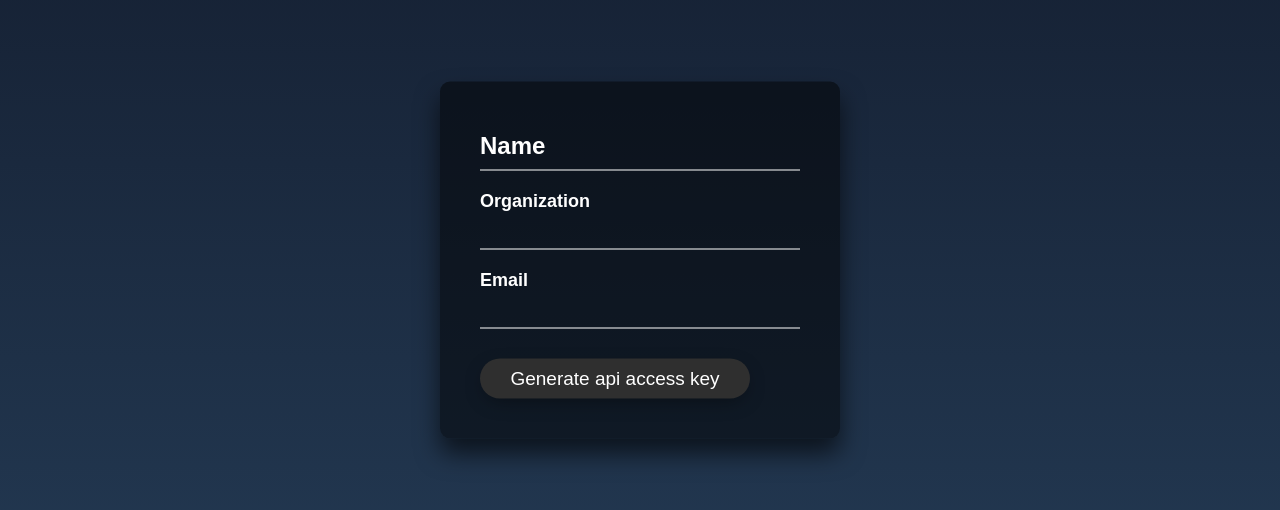
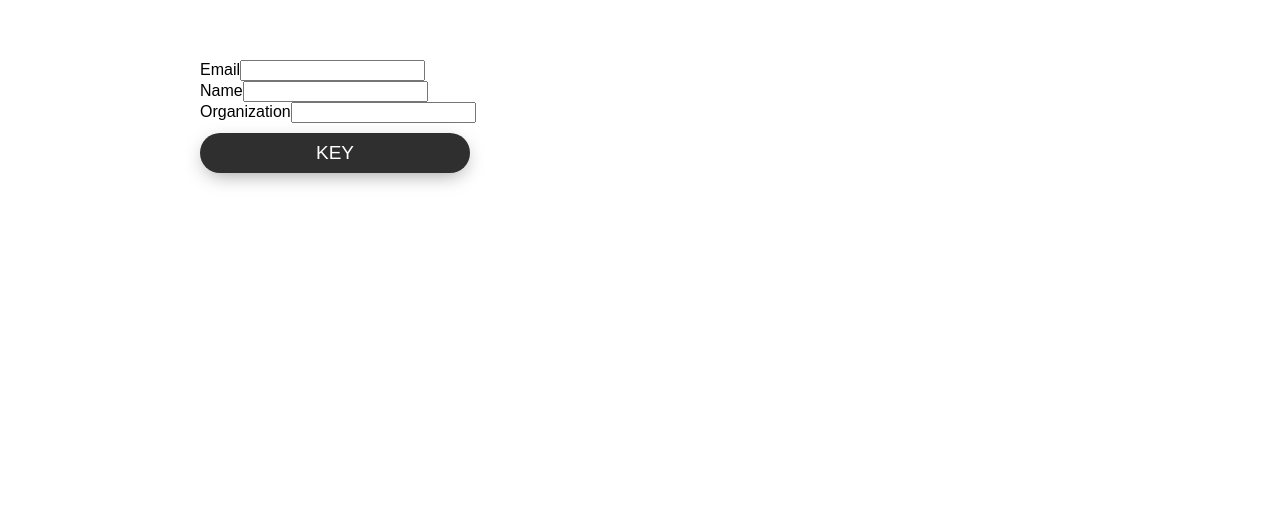
Before and after one commit to whiletrueee/barclays-cloud, a Next.js app in the folder onboarding-client/: page / in a window 1280 px wide. Shown: the part 140-650 px from the top of the page. Built offline with nearby package versions, Linux system fonts and the light colour scheme.

Commit message:
fix: css

```diff
--- a/onboarding-client/package.json
+++ b/onboarding-client/package.json
@@ -9,6 +9,7 @@
     "lint": "next lint"
   },
   "dependencies": {
+    "axios": "^1.3.4",
     "next": "13.2.4",
     "react": "18.2.0",
     "react-dom": "18.2.0"
--- a/onboarding-client/src/pages/index.js
+++ b/onboarding-client/src/pages/index.js
@@ -5,6 +5,7 @@ import styles from "@/styles/Home.module.css";
 import App from "./_app";
 import { useState } from "react";
 import Navbar from "./navbar";
+import axios from "axios";
 
 function Home() {
   const [active, setactive] = useState(false);
@@ -12,35 +13,63 @@ function Home() {
   const [Organization, setOrganization] = useState("");
   const [Email, setEmail] = useState("");
 
+  const handleSubmit = async (e) => {
+    e.preventDefault();
+    console.log("clicked");
+    const data = {
+      name: Name,
+      organization: Organization,
+      email: Email,
+    };
+
+    try{
+      const res = await axios.post("https://3.108.21.249:5050/api/accessKey", data);
+      console.log(res);
+    }catch(err){
+      console.log(err);
+    }
+
+  };
+
   return (
-    <div className="login-box">
+    <div className="">
       <form>
-        <div class="user-box">
-          <label>
-            <h2>Name</h2>
-          </label>
-          <input type="text" name="name" value={Name}/>
-        </div>
-        <div class="user-box">
-          <input type="text" name="organization" required=""></input>
-          <label>
-            <h2>Organization</h2>
-          </label>
-        </div>
-        <div class="user-box">
-          <input type="text" name="email" required=""></input>
-          <label>
-            <h2>Email</h2>
-          </label>
+        <div className="">
+          <label>Email</label>
+          <input
+            type="text"
+            name="email"
+            value={Email}
+            onChange={(e) => {
+              setEmail(e.target.value);
+            }}
+          />
         </div>
 
-        <button
-          id="button"
-          style={{
-            backgroundColor: active ? "green" : "",
-          }}
-        >
-          {active ? "Generating api access key... " : "Generate api access key"}
+        <div className="">
+          <label>Name</label>
+          <input
+            type="text"
+            name="name"
+            value={Name}
+            onChange={(e) => {
+              setName(e.target.value);
+            }}
+          />
+        </div>
+        <div className="">
+          <label>Organization</label>
+          <input
+            type="text"
+            name="organization"
+            value={Organization}
+            onChange={(e) => {
+              setOrganization(e.target.value);
+            }}
+          />
+        </div>
+        <button id="button" onClick={(e)=>handleSubmit(e)}>
+          KEY
         </button>
       </form>
     </div>
--- a/onboarding-client/src/styles/globals.css
+++ b/onboarding-client/src/styles/globals.css
@@ -7,7 +7,7 @@ body{
   margin: 100px;
   padding:100px;
   font-family: sans-serif;
-  background: linear-gradient(#141e30, #243b55);
+  /* background: linear-gradient(#141e30, #243b55); */
 }
 
 .login-box {
@@ -83,4 +83,5 @@ button{
   position: relative;
   overflow: hidden;
   cursor: pointer;
+  margin-top: 10px;
 }
```
Also changed, not shown: 1 other file (tests, documents, lock files or other folders).
